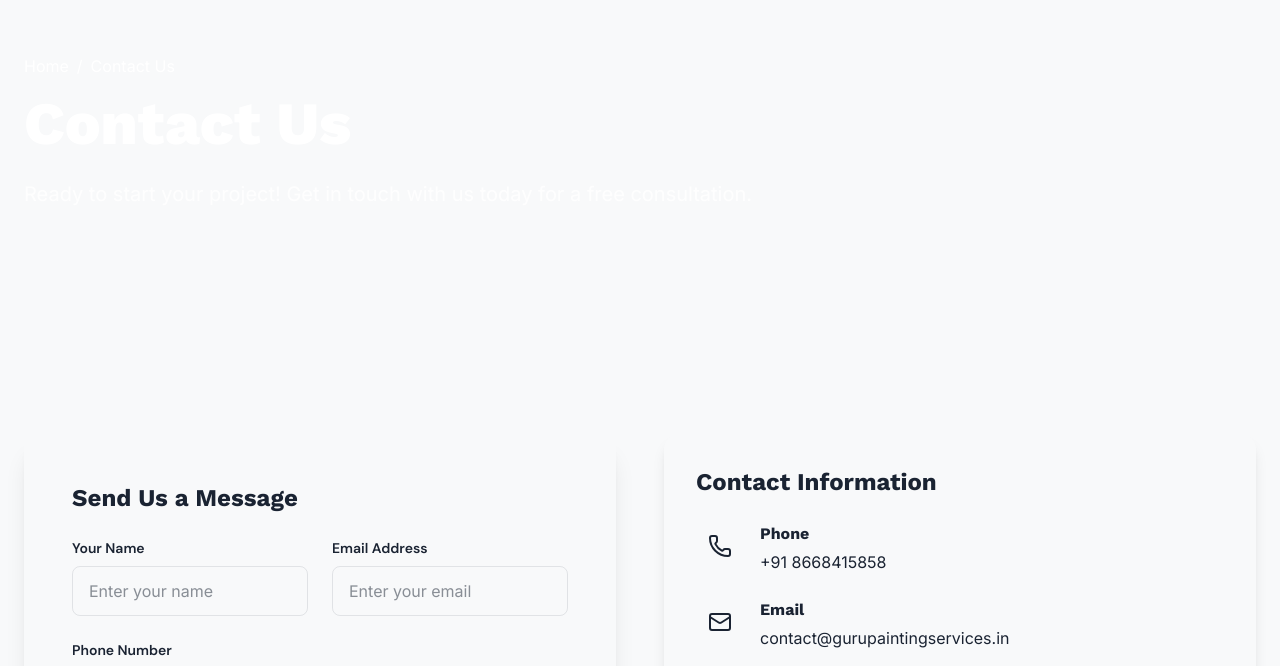
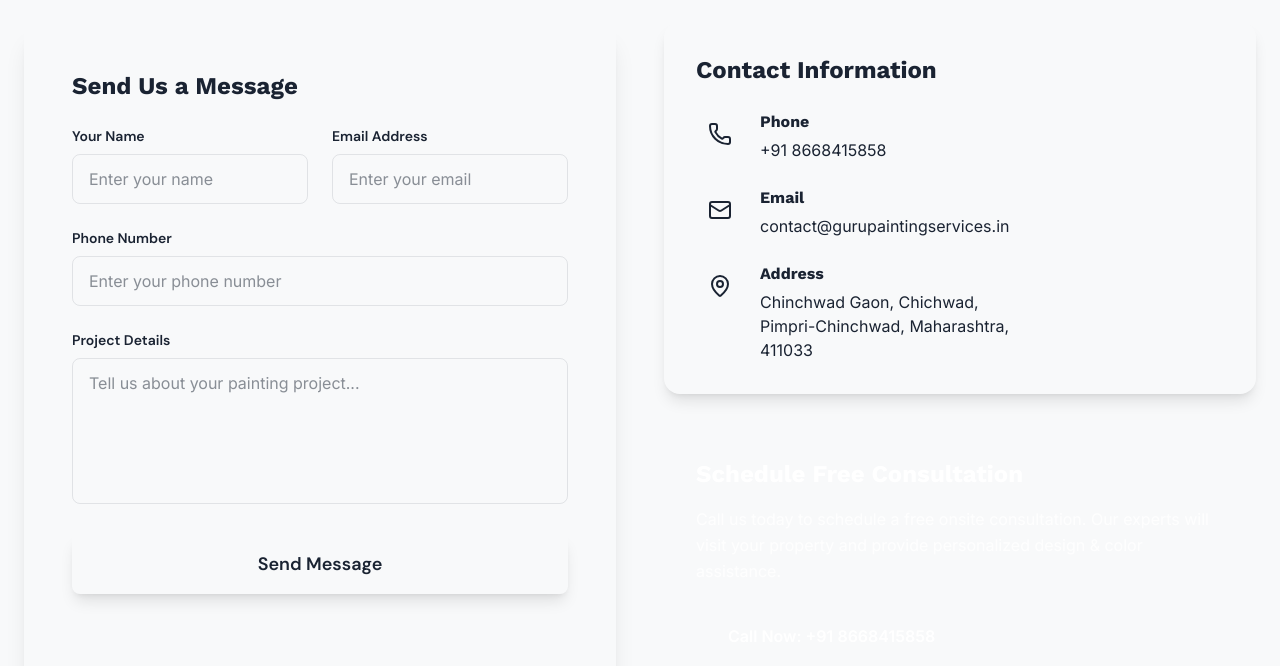
Before and after one commit to ak1803/panditwallpaint, a React (Vite) app: page / in a window 1280 px wide. Shown: the part 4684-5350 px from the top of the page. Built offline with nearby package versions, Linux system fonts and the light colour scheme.

Commit message:
push code

```diff
--- a/src/app/pages/HomePage.tsx
+++ b/src/app/pages/HomePage.tsx
@@ -470,24 +470,10 @@ export default function HomePage() {
 
 
 
+
+
 {/* contact us */}
         <div className="min-h-screen bg-background">
-      <section className="relative py-32 bg-gradient-to-br from-primary to-primary/90 text-white">
-        <div className="max-w-7xl mx-auto px-6">
-          <div className="max-w-3xl">
-            <div className="flex items-center gap-2 mb-4 text-accent text-sm md:text-base">
-              <Link to="/" className="hover:underline">Home</Link>
-              <span>/</span>
-              <span>Contact Us</span>
-            </div>
-            <h1 className="text-4xl md:text-6xl font-extrabold mb-6">Contact Us</h1>
-            <p className="text-lg md:text-xl text-white/90 leading-relaxed">
-              Ready to start your project! Get in touch with us today for a free consultation.
-            </p>
-          </div>
-        </div>
-      </section>
-
       <section className="py-24">
         <div className="max-w-7xl mx-auto px-6">
           <div className="grid md:grid-cols-2 gap-12">
```
